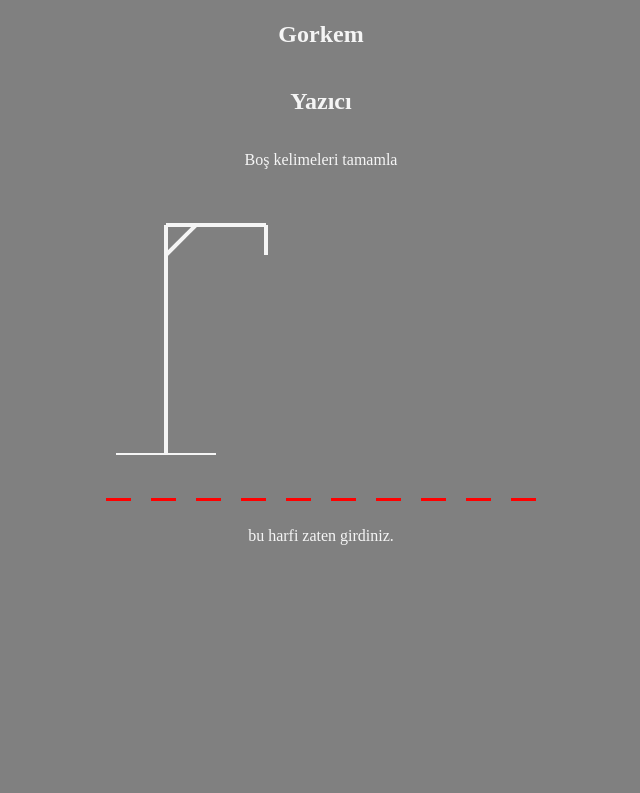
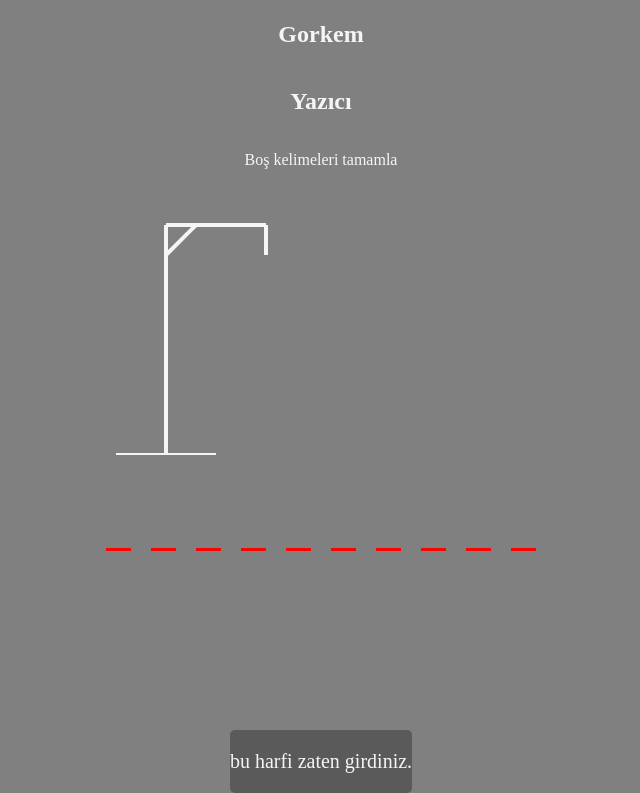
Before and after one commit to Gorkemyazcii/Hangman, a plain HTML site: page index.html in a window 1280 px wide. Shown: the part 87-880 px from the top of the page, without its empty margins (319-959 px from the left). Before the commit the page ends 800 px from the top, so only its background shows below. Drawn offline with Linux system fonts and the light colour scheme.

Commit message:
mesaj için css

```diff
--- a/styles.css
+++ b/styles.css
@@ -80,3 +80,18 @@ body {
     background-color: rgb(168, 197, 197);
     border-radius: 7px;
 }
+
+#message {
+    background-color: rgba(0, 0, 0, 0.3);
+    font-size: 20px;
+    border-radius: 5px;
+    padding: 30px 100 px;
+
+    position: absolute;
+    bottom: -80px;
+    transition: transform 0.4s ease-in-out;
+}
+
+#message.show {
+    transform: translateY(-80px);
+}
```
